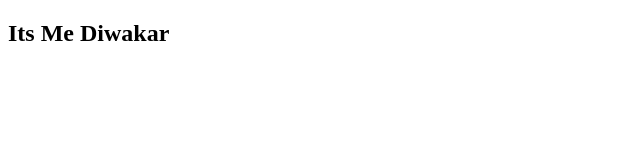
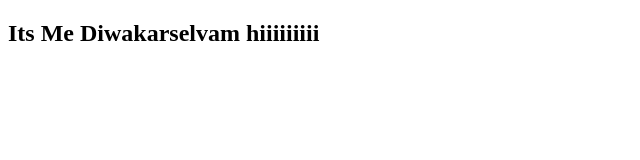
Before and after one commit to diwa666/hiira, a plain HTML site: page index.html in a window 1280 px wide. Shown: the whole page, without its empty margins (0-640 px from the left). Drawn offline with Linux system fonts and the light colour scheme.

Commit message:
added some words

```diff
--- a/index.html
+++ b/index.html
@@ -8,7 +8,7 @@
 <body>
     <section>
         <div>
-            <h1>Its Me Diwakar</h1>
+            <h1>Its Me Diwakarselvam hiiiiiiiii</h1>
         </div>
     </section>
 </body>
```
